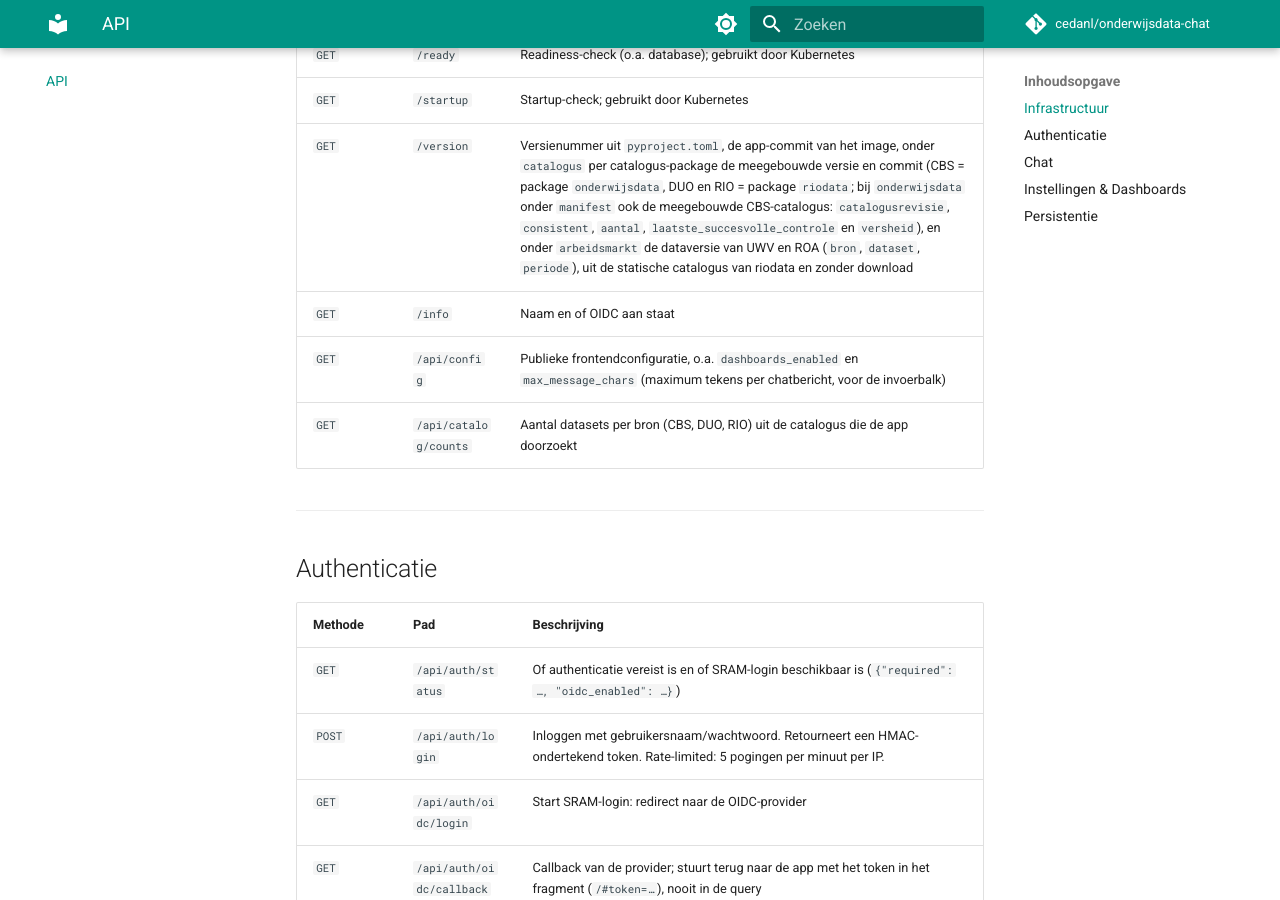
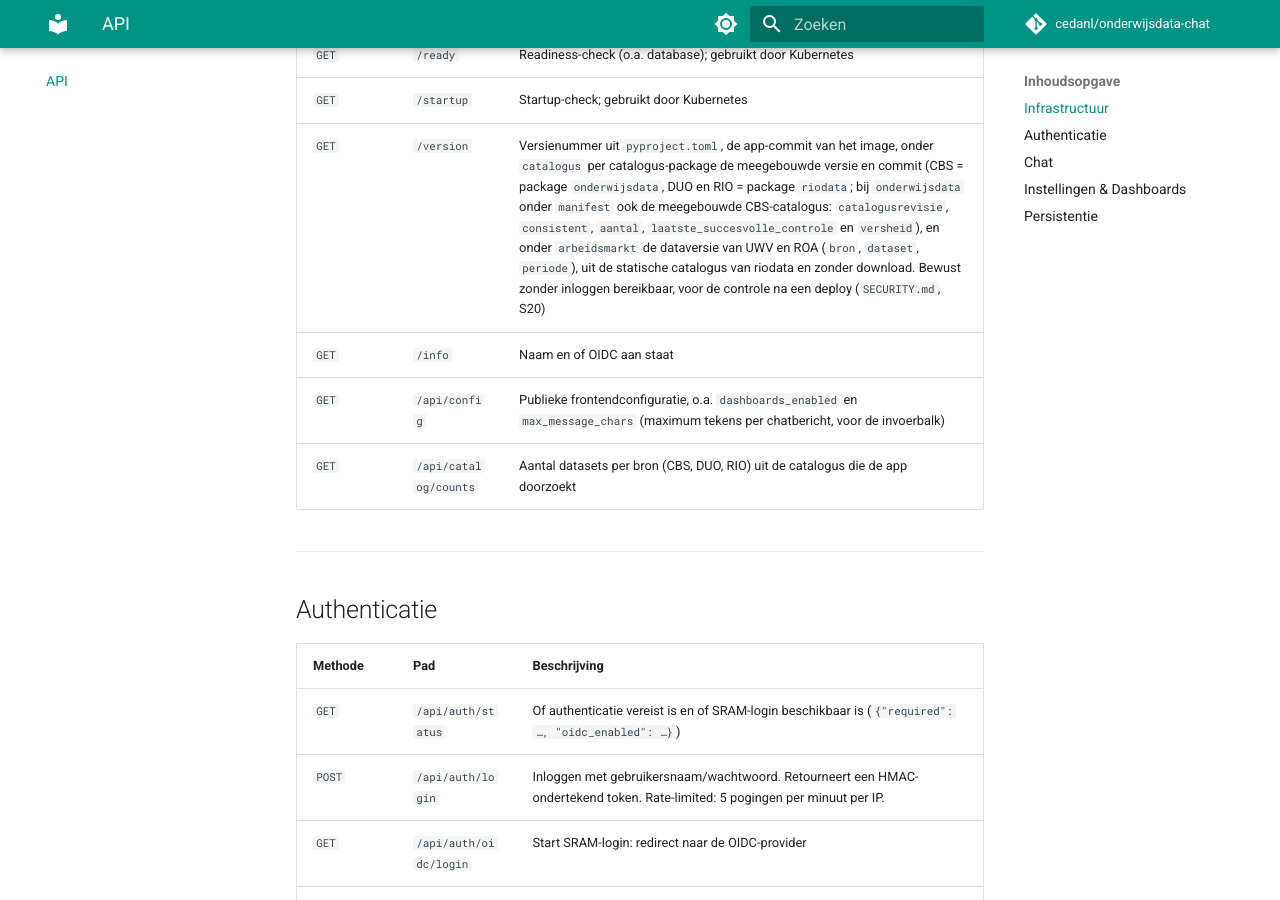
Before and after one commit to cedanl/onderwijsdata-chat, an MkDocs documentation site: the page built from docs/api.md, in a window 1280 px wide and 900 px high, scrolled down 455 px. Built offline with MkDocs 1.6.1 and Material for MkDocs 9.7.7, drawn with Linux system fonts in a browser that asks for light colours; comment, search, counter and statistics services are not loaded.

Commit message:
docs(security): record the decision to keep /version public (S20)
/version stays reachable without a token: deploys and promotions are
verified with curl against it. SECURITY.md S20 records the reason and the
residual fingerprinting risk; docs/api.md points to it.

Refs #552

Co-Authored-By: Claude Opus 5.5 <noreply@anthropic.com>

```diff
--- a/docs/api.md
+++ b/docs/api.md
@@ -11,7 +11,7 @@ De app draait op FastAPI en biedt een REST-API en WebSocket-endpoint voor commun
 | `GET` | `/health` | Gezondheidscontrole — retourneert `{"status": "ok"}` |
 | `GET` | `/ready` | Readiness-check (o.a. database); gebruikt door Kubernetes |
 | `GET` | `/startup` | Startup-check; gebruikt door Kubernetes |
-| `GET` | `/version` | Versienummer uit `pyproject.toml`, de app-commit van het image, onder `catalogus` per catalogus-package de meegebouwde versie en commit (CBS = package `onderwijsdata`, DUO en RIO = package `riodata`; bij `onderwijsdata` onder `manifest` ook de meegebouwde CBS-catalogus: `catalogusrevisie`, `consistent`, `aantal`, `laatste_succesvolle_controle` en `versheid`), en onder `arbeidsmarkt` de dataversie van UWV en ROA (`bron`, `dataset`, `periode`), uit de statische catalogus van riodata en zonder download |
+| `GET` | `/version` | Versienummer uit `pyproject.toml`, de app-commit van het image, onder `catalogus` per catalogus-package de meegebouwde versie en commit (CBS = package `onderwijsdata`, DUO en RIO = package `riodata`; bij `onderwijsdata` onder `manifest` ook de meegebouwde CBS-catalogus: `catalogusrevisie`, `consistent`, `aantal`, `laatste_succesvolle_controle` en `versheid`), en onder `arbeidsmarkt` de dataversie van UWV en ROA (`bron`, `dataset`, `periode`), uit de statische catalogus van riodata en zonder download. Bewust zonder inloggen bereikbaar, voor de controle na een deploy (`SECURITY.md`, S20) |
 | `GET` | `/info` | Naam en of OIDC aan staat |
 | `GET` | `/api/config` | Publieke frontendconfiguratie, o.a. `dashboards_enabled` en `max_message_chars` (maximum tekens per chatbericht, voor de invoerbalk) |
 | `GET` | `/api/catalog/counts` | Aantal datasets per bron (CBS, DUO, RIO) uit de catalogus die de app doorzoekt |
```
Also changed, not shown: SECURITY.md (+10 -0 lines).
